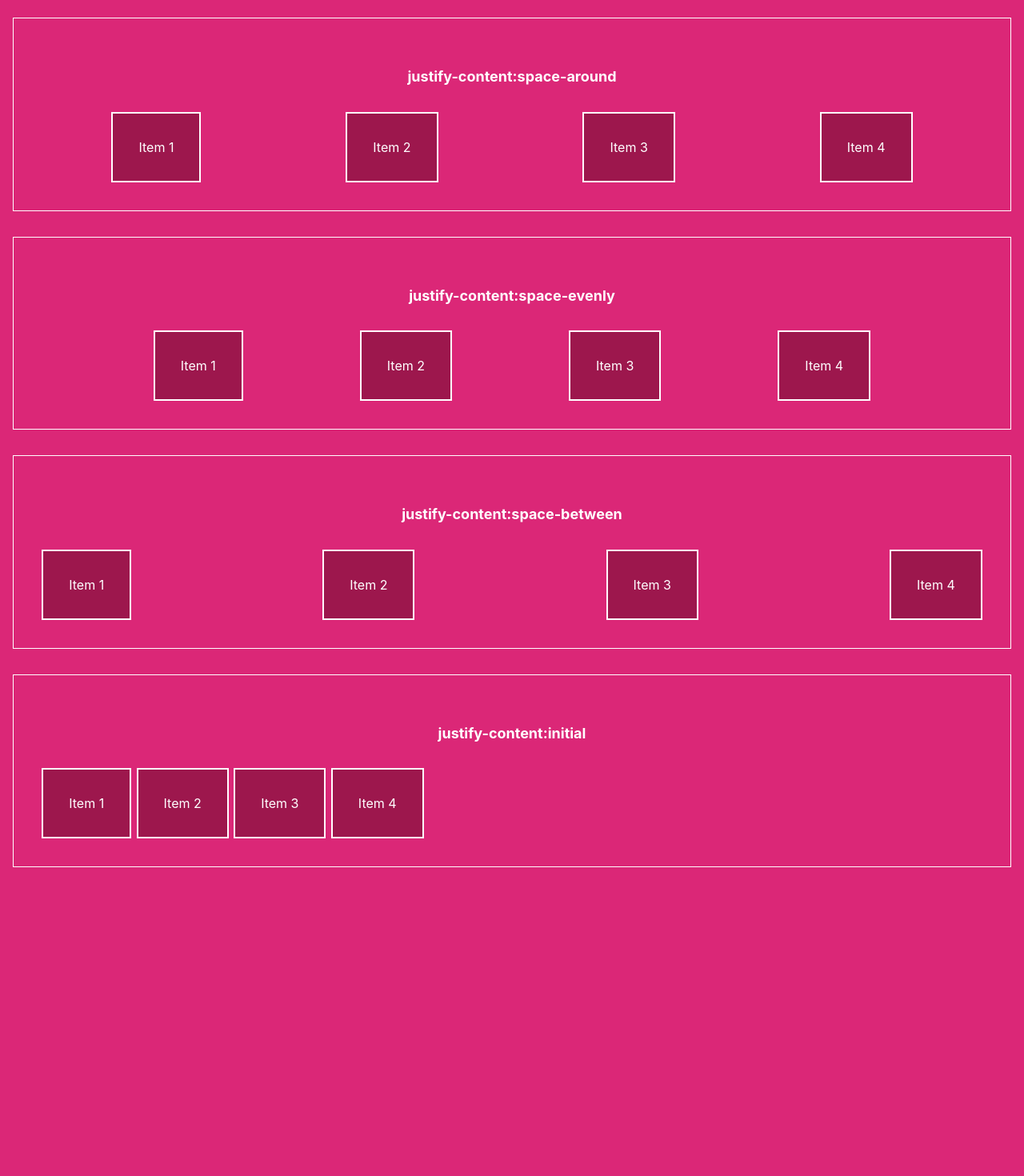
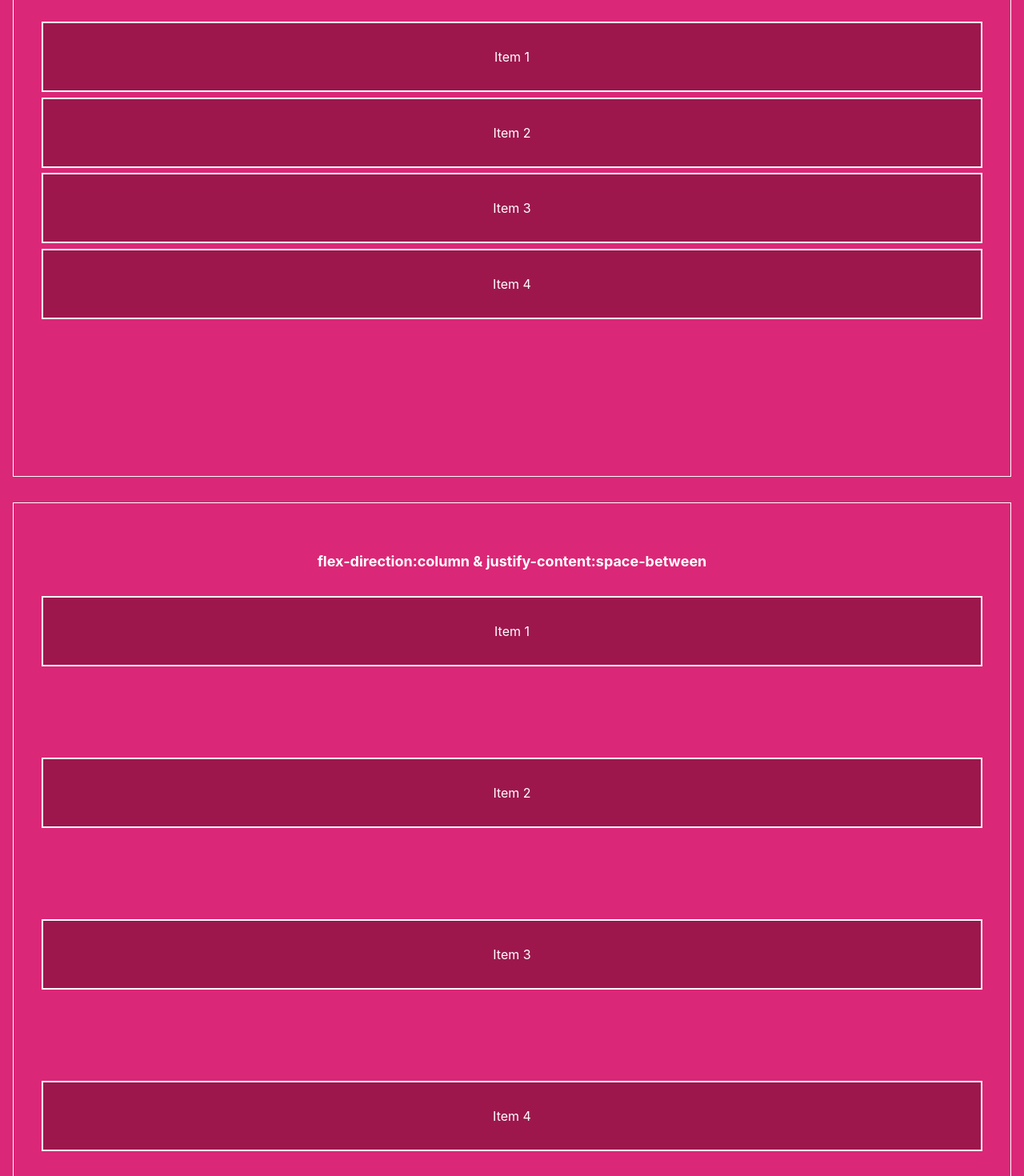
Before and after one commit to AditiJalaj/learning-flex, a React (Create React App) app: page /justifycontent in a window 1280 px wide. Shown: the part 1300-2770 px from the top of the page at 80% size. Before the commit the page ends 2416 px from the top, so only its background shows below. Built offline with nearby package versions, Linux system fonts and the light colour scheme.

Commit message:
justify content for flex direction column

```diff
--- a/src/App.css
+++ b/src/App.css
@@ -26,6 +26,7 @@ strong{
 .column{
   display: flex;
   flex-direction: column;
+  height: 700px;
 }
 .column-reverse{
   display: flex;
@@ -80,3 +81,6 @@ p{
   border:2px solid white;
   background-color: #9D174D;
 }
+p:hover{
+  opacity: 0.7;
+}
--- a/src/components/Flexdirection.js
+++ b/src/components/Flexdirection.js
@@ -4,7 +4,8 @@ import '../App.css'
 const Flexdirection = () => {
     return ( <>
        <strong>The flex-direction property defines in which direction the container wants to stack the flex items.</strong>
-        <div className="each">
+
+       <div className="each">
     <h5 class="heading">flex-direction:row</h5>
     <div className="row">
     <p>Item 1</p>
--- a/src/components/JustifyContent.js
+++ b/src/components/JustifyContent.js
@@ -21,6 +21,25 @@ const JustifyContent = () => {
     <p>Item 2</p>
     <p>Item 3 </p>
     <p>Item 4 </p>
+    </div>
+    </div>
+    <div className="each">
+    <h5 class="heading">flex-direction:column &  justify-content:center</h5>
+    <div className="column column center">
+    <p>Item 1</p>
+    <p>Item 2</p>
+    <p>Item 3</p>
+    <p>Item 4</p>
+    </div>
+    </div>
+
+    <div className="each">
+    <h5 class="heading">flex-direction:column &  justify-content:space-between</h5>
+    <div className="column column space-between">
+    <p>Item 1</p>
+    <p>Item 2</p>
+    <p>Item 3</p>
+    <p>Item 4</p>
     </div>
     </div>
 
```
